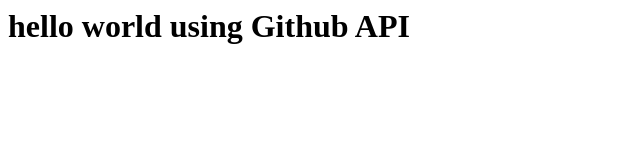
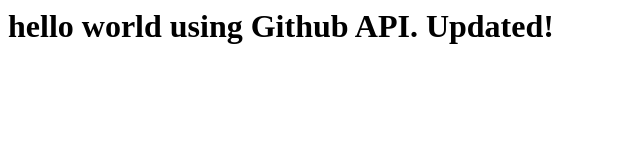
Before and after one commit to calvintan/auto-html-file, a plain HTML site: page index.html in a window 1280 px wide. Shown: the whole page, without its empty margins (0-640 px from the left). Drawn offline with Linux system fonts and the light colour scheme.

Commit message:
Update HTML file

```diff
--- a/index.html
+++ b/index.html
@@ -1 +1 @@
-<h1>hello world using Github API</h1>
+<h1>hello world using Github API. Updated!</h1>
```
